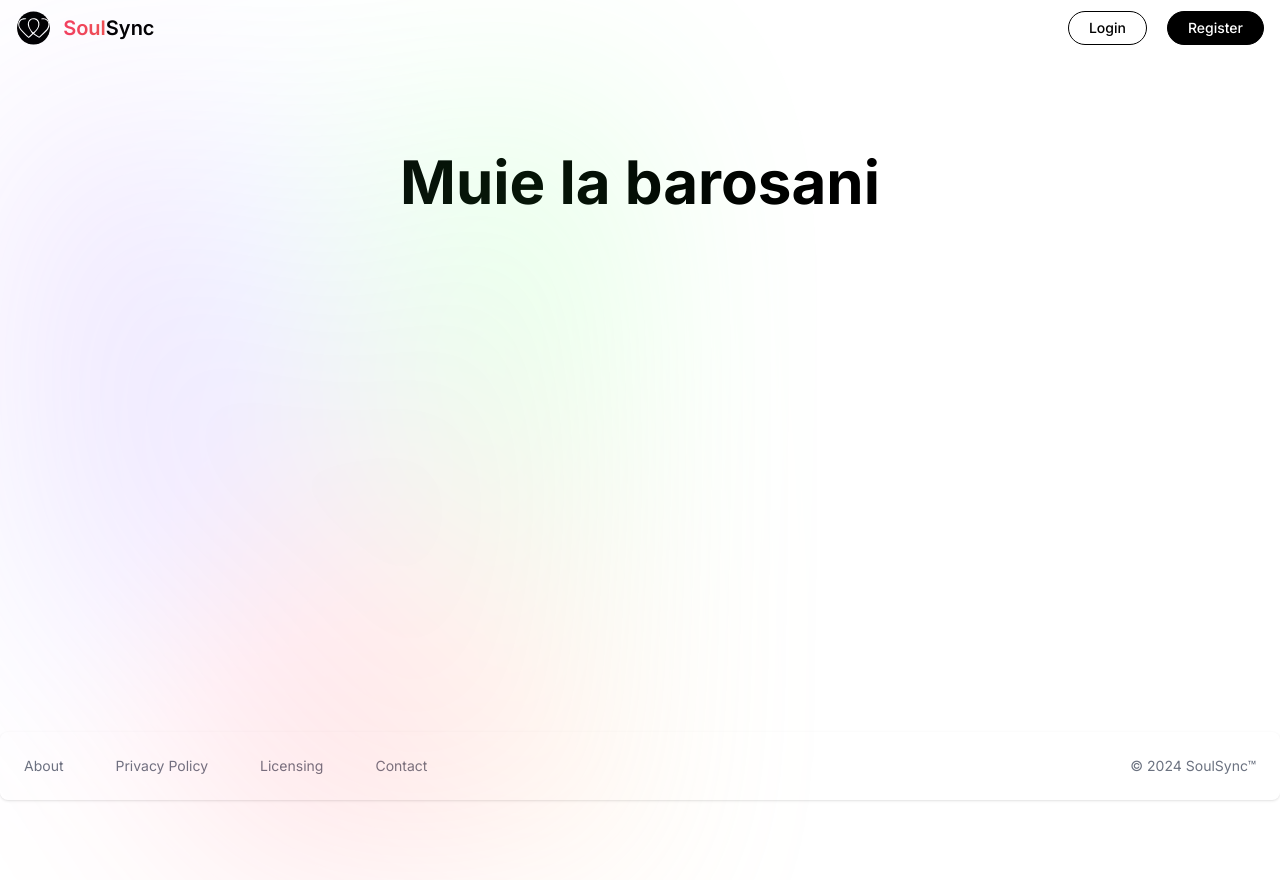
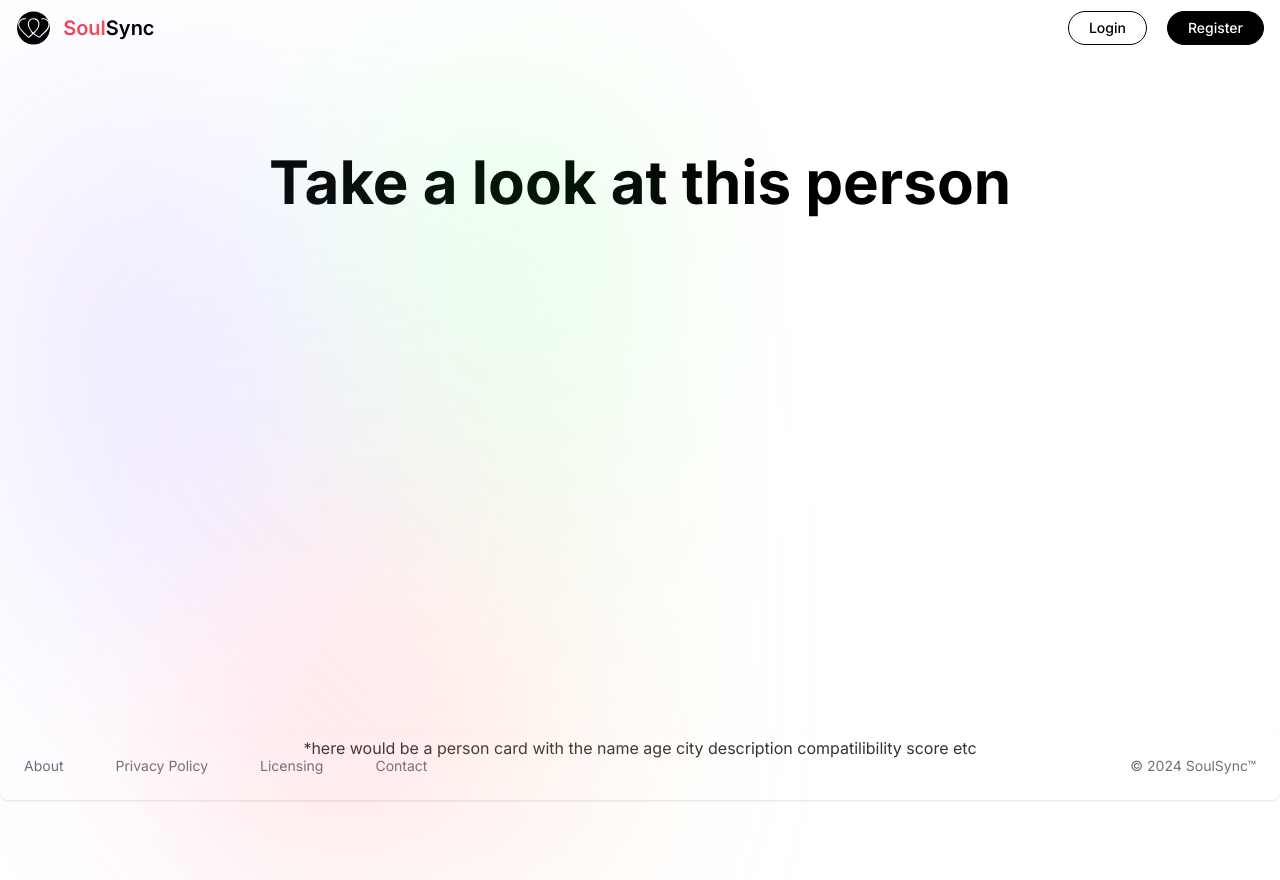
Before and after one commit to RaevschiCatalin/PC, a Next.js app in the folder soulsync/: page /match in a window 1280 px wide. Built offline with nearby package versions, Linux system fonts and the light colour scheme; no server answers.

Commit message:
am sters un cometariu urat

```diff
--- a/soulsync/app/match/page.tsx
+++ b/soulsync/app/match/page.tsx
@@ -3,8 +3,8 @@
 export default function Home() {
     return (
         <main className="flex min-h-screen flex-col items-center justify-between p-24">
-            <h1 className="text-6xl font-bold">Muie la barosani</h1>
-
+            <h1 className="text-6xl font-bold">Take a look at this person</h1>
+            <h2>*here  would be a person card with the name age city description compatilibility score etc</h2>
         </main>
     );
 }
```
